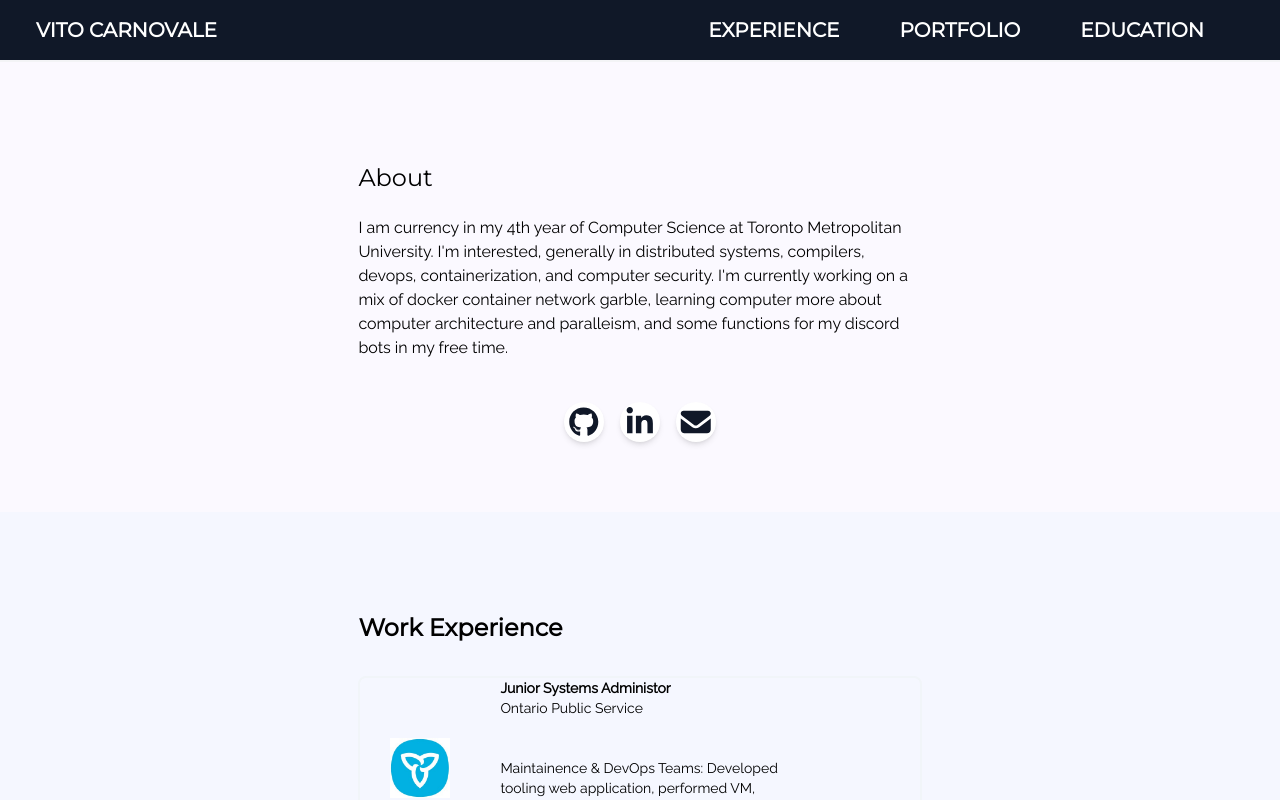
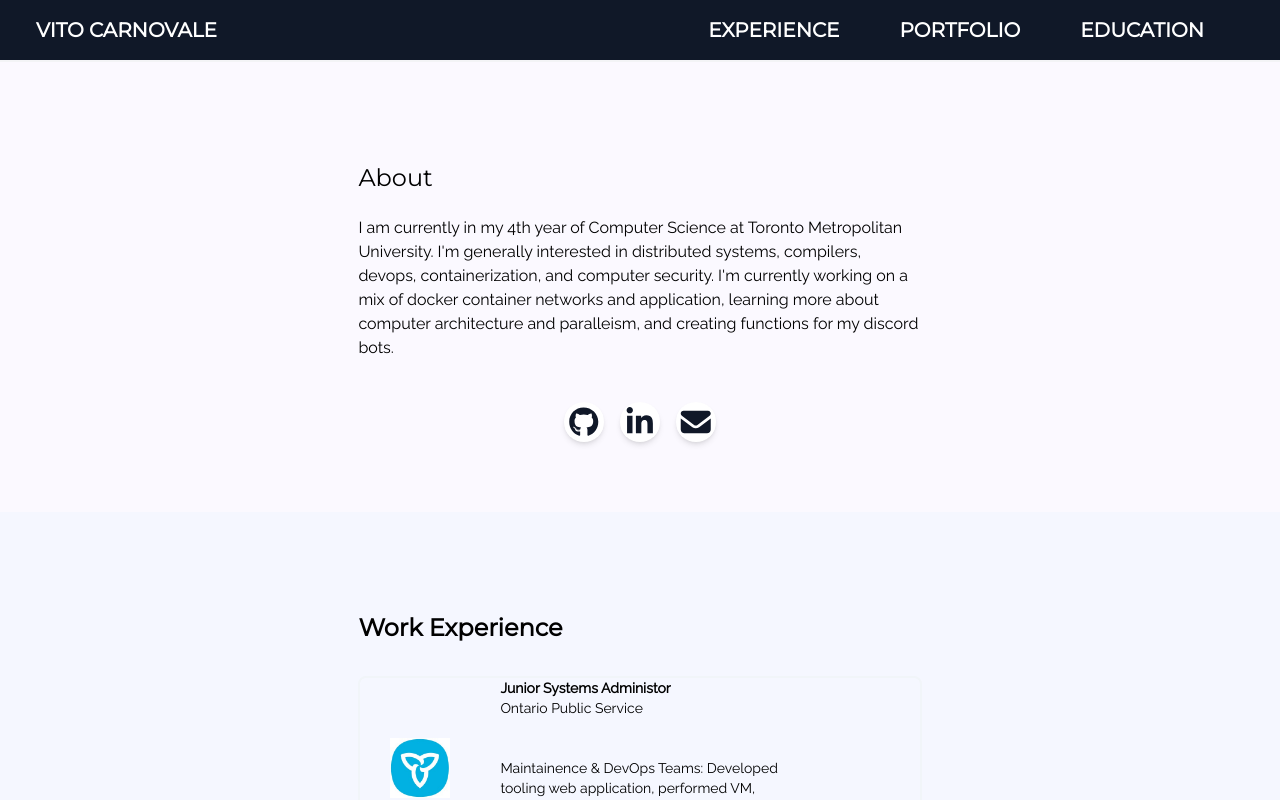
Before and after one commit to vcarnovale/personal-website, a React (Vite) app in the folder personalwebsite/: page / in a window 1280 px wide. Shown: the top 800 px of the page. Built offline with nearby package versions, Linux system fonts and the light colour scheme.

Commit message:
Fixed some spelling errors

```diff
--- a/personalwebsite/src/App.tsx
+++ b/personalwebsite/src/App.tsx
@@ -22,9 +22,9 @@ function App() {
      {/* About */}
       <Section idname='about' data=<>
       <h1 className='font-montserrat text-2xl pb-[20px]'>About</h1>
-      <p >I am currency in my 4th year of Computer Science at Toronto Metropolitan University.
-        I'm interested, generally in distributed systems, compilers, devops, containerization, and computer security.
-        I'm currently working on a mix of docker container network garble, learning computer more about computer architecture and paralleism, and some functions for my discord bots in my free time.
+      <p >I am currently in my 4th year of Computer Science at Toronto Metropolitan University.
+        I'm generally interested in distributed systems, compilers, devops, containerization, and computer security.
+        I'm currently working on a mix of docker container networks and application, learning more about computer architecture and paralleism, and creating functions for my discord bots.
       </p>
 
       <div className="pt-[40px] w-full h-auto py-8 flex items-center justify-center gap-4 flex-wrap">
```
